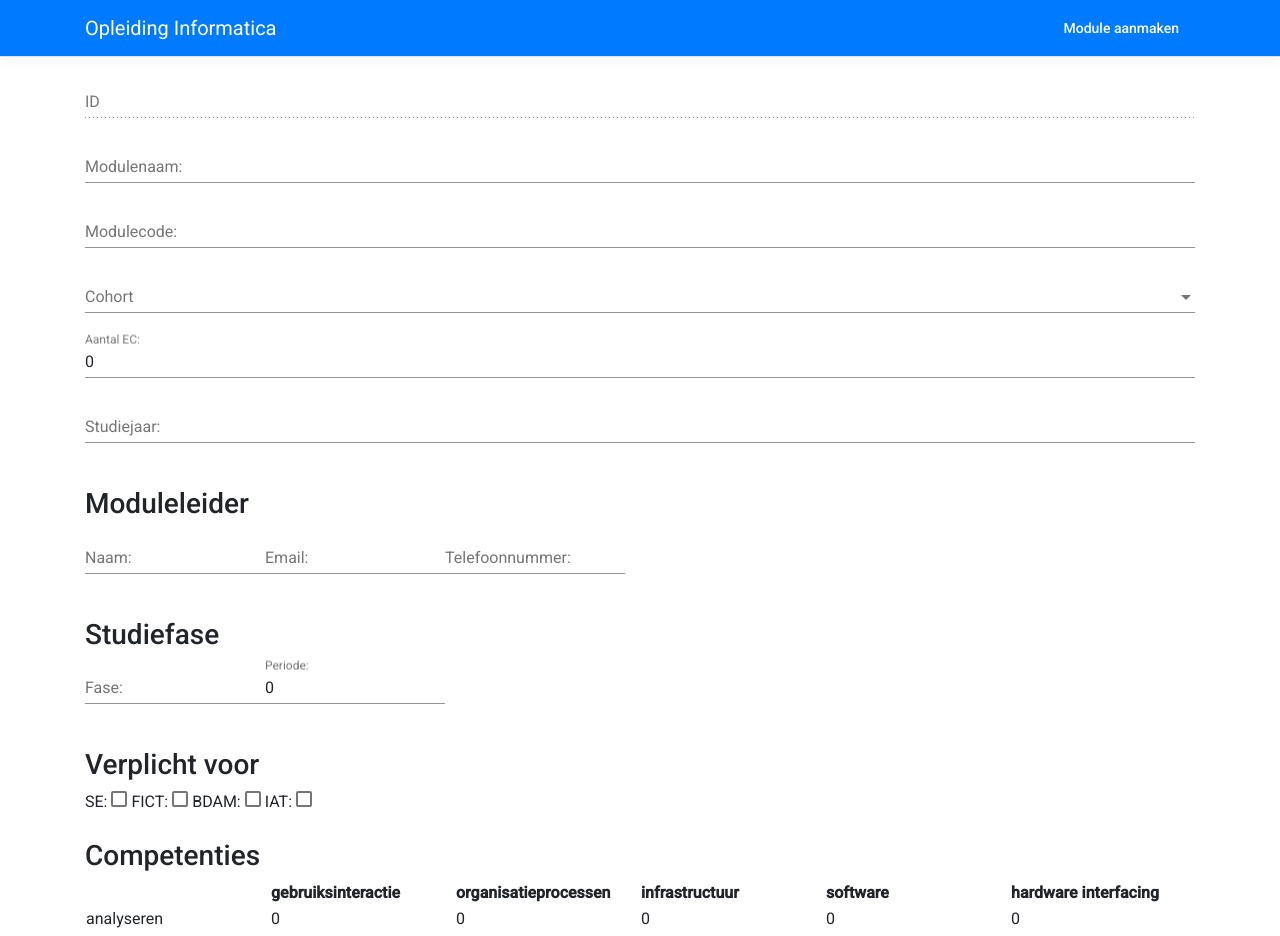
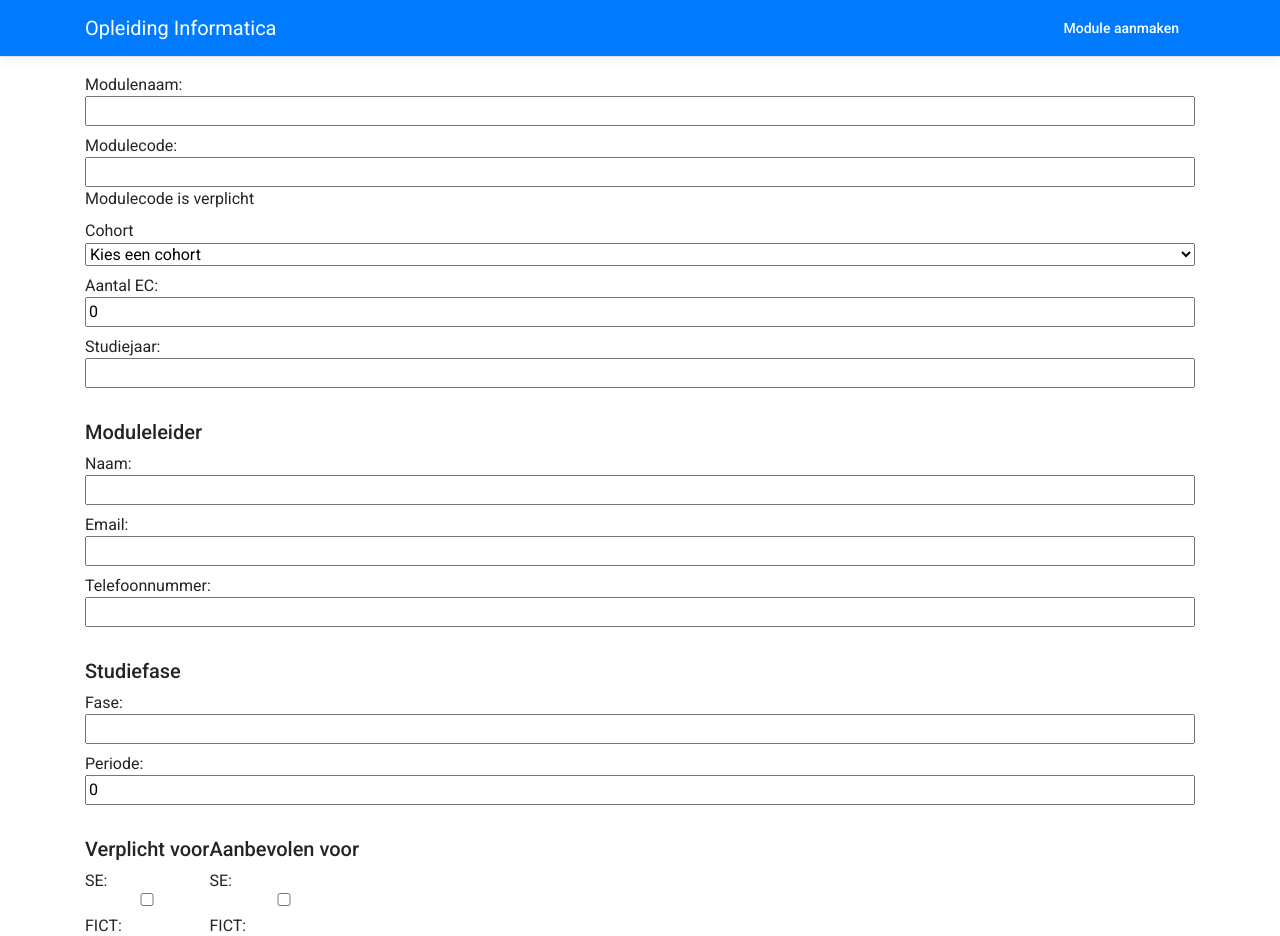
Before and after one commit to Hogeschool-Leiden/MDLO, an Angular app in the folder src/ModuleFrontend/ModuleFrontend.Api/ClientApp/: page /module-aanmaken in a window 1280 px wide. Shown: the top 936 px of the page. Built offline with nearby package versions, Linux system fonts and the light colour scheme.

Commit message:
Form staat opzich mooi hier

```diff
--- a/src/ModuleFrontend/ModuleFrontend.Api/ClientApp/src/app/components/module-editor/module-editor.component.css
+++ b/src/ModuleFrontend/ModuleFrontend.Api/ClientApp/src/app/components/module-editor/module-editor.component.css
@@ -1,12 +1,24 @@
-#moduleForm{
+/* #moduleForm{
     display: flex;
     flex-direction: column;
     flex-wrap: nowrap;
-}
-
-
+} */
 table
 {
     table-layout: fixed;
     width: 100%;
 }
+.flex-outer label{
+    display: flex;
+    flex-direction: column;
+    flex-wrap: nowrap;
+    flex-grow: 3;
+}
+.naastElkaar{
+    display: flex;
+    flex-direction: row;
+    flex-wrap: nowrap;
+}
+.ruimteRechts{
+    flex-grow: 4;
+}
--- a/src/ModuleFrontend/ModuleFrontend.Api/ClientApp/src/app/components/module-editor/module-editor.component.html
+++ b/src/ModuleFrontend/ModuleFrontend.Api/ClientApp/src/app/components/module-editor/module-editor.component.html
@@ -1,149 +1,117 @@
-<form id="moduleForm" [formGroup]="moduleForm" (ngSubmit)="onSubmit()">
-    <mat-form-field>
-        <mat-label>
-            ID
-        </mat-label>
-        <input matInput type="number" formControlName="id">
-    </mat-form-field>
-    <mat-form-field>
-        <mat-label>
-            Modulenaam:
-        </mat-label>
+<form id="moduleForm" class="flex-outer" [formGroup]="moduleForm" (ngSubmit)="onSubmit()">
+    <label>
+        <a>Modulenaam:</a>
         <input matInput type="string" formControlName="moduleNaam">
-        <mat-error>Modulenaam is verplicht</mat-error>
-    </mat-form-field>
-    <mat-form-field>
-        <mat-label>
+    </label>
+
+    <label>
         Modulecode:
-        </mat-label>
         <input matInput type="string" formControlName="moduleCode">
-        <mat-error>Modulecode is verplicht</mat-error>
-    </mat-form-field>
-
-    <mat-form-field>
-        <mat-label>Cohort</mat-label>
-        <mat-select formControlName="cohort">
-            <mat-option *ngFor="let item of availableCohorts" [value]="item.beginjaar">
-                {{ item.naam }}
-            </mat-option>
-        </mat-select>
-    </mat-form-field>
-
-    <mat-form-field>
-        <mat-label>
+        <span>Modulecode is verplicht</span>
+    </label>
+    <label>
+        Cohort
+        <select (change)="changeCohort($event)" formControlName="cohort">
+            <option value="" disabled>Kies een cohort</option>
+            <option *ngFor="let item of availableCohorts" [ngValue]="item.naam">{{item.naam}}</option>
+        </select>
+    </label>
+    <label>
         Aantal EC:
-        </mat-label>
         <input matInput type="number" formControlName="aantalEc">
-        <mat-error>Aantal EC is verplicht</mat-error>
-    </mat-form-field>
-    <mat-form-field>
-        <mat-label>
+    </label>
+    <label>
         Studiejaar:
-        </mat-label>
         <input matInput type="string" formControlName="studiejaar">
-        <mat-error>Studiejaar is verplicht</mat-error>
-    </mat-form-field>
-
+    </label>
 
     <br>
-    <h3>Moduleleider</h3>
-    <div formGroupName="moduleleider">
-        <mat-form-field>
-            <mat-label>
+    <h5>Moduleleider</h5>
+    <div class="onderElkaar" formGroupName="moduleleider">
+        <label>
+
             Naam:
-            </mat-label>
+
             <input matInput type="string" formControlName="naam">
-            <mat-error>Naam is verplicht</mat-error>
-        </mat-form-field>
-        <mat-form-field>
-            <mat-label>
+        </label>
+        <label>
+
             Email:
-            </mat-label>
+
             <input matInput type="string" formControlName="email">
-            <mat-error>Email is verplicht</mat-error>
-        </mat-form-field>
-        <mat-form-field>
-            <mat-label>
+        </label>
+        <label>
+
             Telefoonnummer:
-            </mat-label>
+
             <input matInput type="string" formControlName="telefoonnummer">
-            <mat-error>Telefoonnummer is verplicht</mat-error>
-        </mat-form-field>
+        </label>
 
     </div>
     <br>
-    <h3>Studiefase</h3>
-    <div formGroupName="studiefase">
-        <mat-form-field>
-            <mat-label>
+    <h5>Studiefase</h5>
+    <div class="onderElkaar" formGroupName="studiefase">
+        <label>
+
             Fase:
-            </mat-label>
+
             <input matInput type="string" formControlName="fase">
-            <mat-error>Studiefase is verplicht</mat-error>
-        </mat-form-field>
-        <mat-form-field>
-            <mat-label>
+        </label>
+        <label>
+
             Periode:
-            </mat-label>
+
             <input matInput type="number" formControlName="periode">
-            <mat-error>Periode is verplicht</mat-error>
-        </mat-form-field>
+        </label>
 
     </div>
     <br>
-    <h3>Verplicht voor</h3>
-    <div formGroupName="verplichtVoor">
-
-        <mat-label>
-            SE:
-        </mat-label>
-        <mat-checkbox formControlName="SE"></mat-checkbox>
-
-        <mat-label>
-            FICT:
-        </mat-label>
-        <mat-checkbox formControlName="FICT"></mat-checkbox>
 
 
-        <mat-label>
+    <div class="naastElkaar">
+        <div class="onderElkaar" formGroupName="verplichtVoor">
+            <h5>Verplicht voor</h5>
+            <div>
+                <label>
+                    SE:
+                    <input type="checkbox" formControlName="SE" />
+                </label>
+                <label>
+                    FICT:
+                    <input type="checkbox" formControlName="FICT" />
+                </label>
+            </div>
+            <div>
                 BDAM:
-        </mat-label>
-        <mat-checkbox formControlName="BDAM"></mat-checkbox>
+                <input type="checkbox" formControlName="BDAM" />
+                IAT:
+                <input type="checkbox" formControlName="IAT" />
+            </div>
+        </div>
 
-        <mat-label>
+        <div class="onderElkaar" formGroupName="aanbevolenVoor">
+            <h5>Aanbevolen voor</h5>
+            <div>
+                <label>
+                    SE:
+                    <input type="checkbox" formControlName="SE" />
+                </label>
+                <label>
+                    FICT:
+                    <input type="checkbox" formControlName="FICT" />
+                </label>
+            </div>
+            <div>
+                BDAM:
+                <input type="checkbox" formControlName="BDAM" />
                 IAT:
-        </mat-label>
-        <mat-checkbox formControlName="IAT"></mat-checkbox>
+                <input type="checkbox" formControlName="IAT" />
+            </div>
+        </div>
+    </div>
 
 
-
-    </div>
-    <br>
-    <!-- <h3>Aanbevolen voor</h3>
-    <div formGroupName="aanbevolenVoor">
-
-        <mat-label>
-            SE:
-        </mat-label>
-        <mat-checkbox formControlName="SE"></mat-checkbox>
-
-        <mat-label>
-            FICT:
-        </mat-label>
-        <mat-checkbox formControlName="FICT"></mat-checkbox>
-
-        <mat-label>
-            BDAM:
-        </mat-label>
-        <mat-checkbox formControlName="BDAM"></mat-checkbox>
-
-        <mat-label>
-            IAT:
-        </mat-label>
-        <mat-checkbox formControlName="IAT"></mat-checkbox>
-    </div> -->
-
-    <h3>Competenties</h3>
+    <h5>Competenties</h5>
     <div formGroupName="competenties">
         <table id="competentiematrix">
             <tr>
@@ -252,86 +220,17 @@
             </tr>
         </table>
     </div>
+    <label>
+        <ng-container formArrayName="eindeisen">
 
-    <!-- <mat-form-field>
-        <mat-label>
-            Beschrijving leerdoelen:
-        </mat-label>
-        <input matInput type="text" formControlName="beschrijvingLeerdoelen">
-    </mat-form-field>
-    <mat-form-field>
-        <mat-label>
-            Inhoudelijke beschrijving:
-        </mat-label>
-        <input matInput type="text" formControlName="inhoudelijkeBeschrijving">
+            Eindeisen:
 
-    </mat-form-field> -->
-    <mat-form-field formArrayName="eindeisen">
-        <mat-label>
-            Eindeisen:
-        </mat-label>
             <div *ngFor="let control of eindeisen.controls; index as i">
                 <input matInput type="text" [formControl]="eindeisen.controls[i]">
             </div>
-    </mat-form-field>
-    <button mat-button (click)="addEindeis()" >Eindeis toevoegen</button>
-
-    <!-- <mat-form-field>
-        <mat-label>
-            Contacturen en werkvormen:
-        </mat-label>
-        <input matInput type="text" formControlName="contacturenWerkvormen">
-    </mat-form-field>
-
-    <br>
-    <h3>Toetsvorm</h3>
-    <mat-form-field>
-        <mat-label>
-            Toetsvorm:
-        </mat-label>
-        <input matInput type="text" formControlName="toetsvorm">
-    </mat-form-field>
-    <mat-form-field>
-        <mat-label>
-            Voorwaarden voldoende:
-        </mat-label>
-        <input matInput type="text" formControlName="voorwaardenVoldoende">
-    </mat-form-field>
-    <mat-form-field>
-        <mat-label>
-            Let Op:
-        </mat-label>
-        <input matInput type="text" formControlName="letOp">
-    </mat-form-field>
-
-
-    <mat-label>
-        Summatief:
-    </mat-label>
-    <mat-checkbox formControlName="summatief"></mat-checkbox>
-
-    <mat-label>
-        Formatief:
-    </mat-label>
-    <mat-checkbox formControlName="formatief"></mat-checkbox>
-
-    <mat-label>
-        Kwalitatief:
-    </mat-label>
-    <mat-checkbox formControlName="kwalitatief"></mat-checkbox>
-
-    <mat-label>
-        Kwantitatief:
-    </mat-label>
-    <mat-checkbox formControlName="kwantitatief"></mat-checkbox>
-
-    <mat-form-field>
-        <mat-label>
-            Examinatoren:
-        </mat-label>
-        <input matInput type="textarea" formControlName="examinatoren">
-    </mat-form-field> -->
-
+        </ng-container>
+    </label>
+    <button mat-button (click)="addEindeis()">Eindeis toevoegen</button>
     <button mat-button type="submit" [disabled]="!moduleForm.valid">Creeer module</button>
 </form>
 
--- a/src/ModuleFrontend/ModuleFrontend.Api/ClientApp/src/app/components/module-editor/module-editor.component.ts
+++ b/src/ModuleFrontend/ModuleFrontend.Api/ClientApp/src/app/components/module-editor/module-editor.component.ts
@@ -114,4 +114,8 @@ export class ModuleEditorComponent implements OnInit{
   addEindeis(){
     this.eindeisen.push(new FormControl(''));
   }
+
+  changeCohort(e){
+    this.moduleForm.get('cohort').setValue(e.target.value,{onlySelf: true})
+  }
 }
```
Lines whose indentation alone changed are shown as unchanged.
